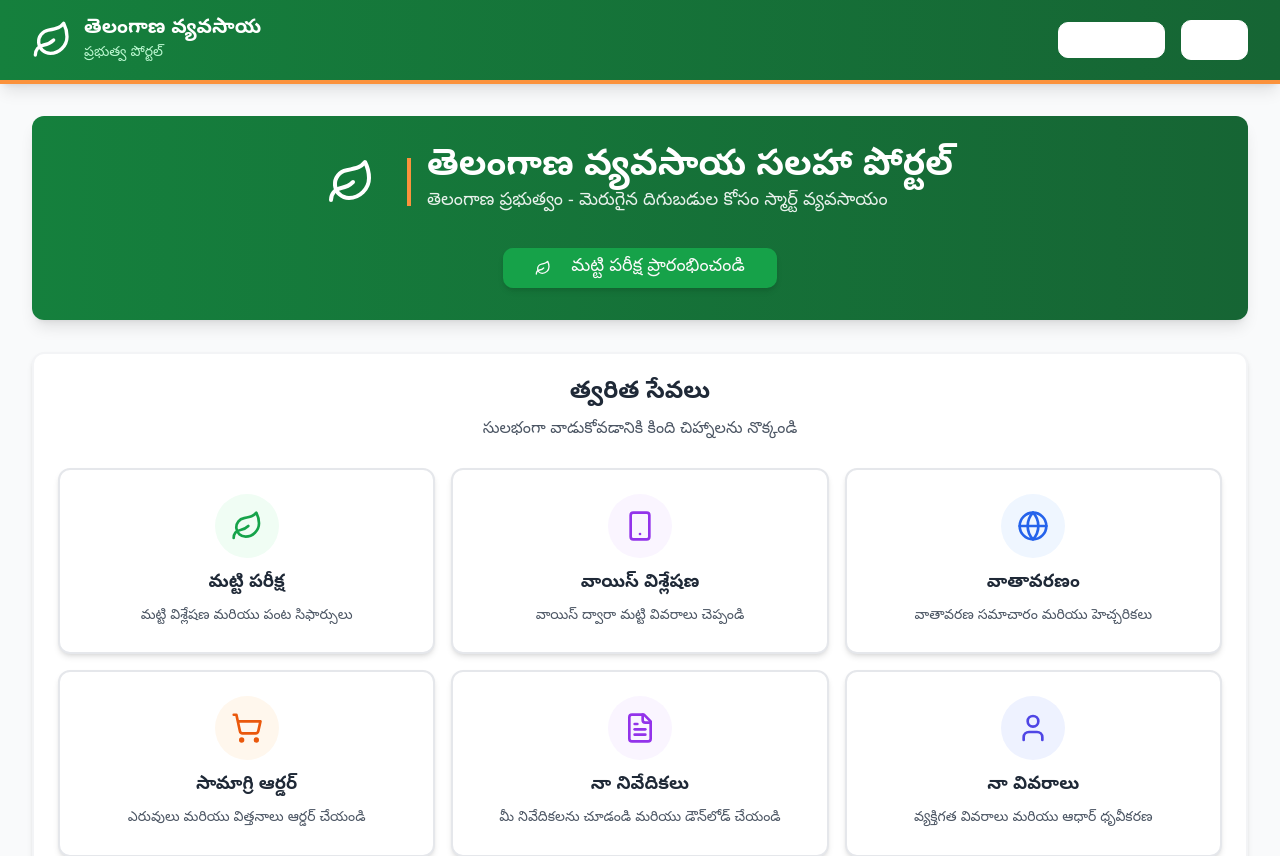
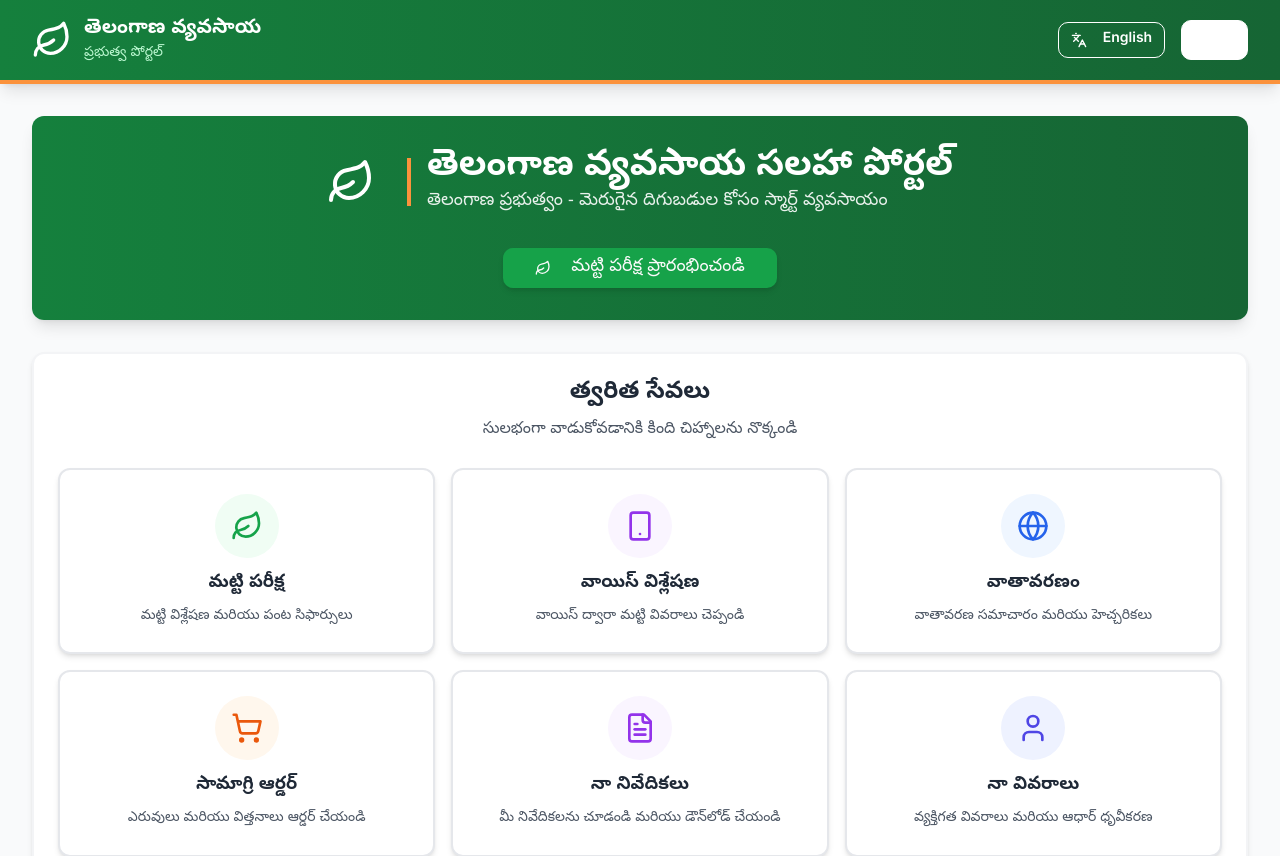
Before and after one commit to eshwar-27/telangana-krishi-sathi-app, a React (Vite) app: page / in a window 1280 px wide. Shown: the top 856 px of the page. Built offline with nearby package versions, Linux system fonts and the light colour scheme.

Commit message:
Visual edit in Lovable
Edited UI in Lovable

```diff
--- a/src/components/LanguageToggle.tsx
+++ b/src/components/LanguageToggle.tsx
@@ -1,28 +1,19 @@
-
 import React from 'react';
 import { Button } from '@/components/ui/button';
 import { Languages } from 'lucide-react';
-
 interface LanguageToggleProps {
   language: string;
   setLanguage: (lang: string) => void;
 }
-
-const LanguageToggle: React.FC<LanguageToggleProps> = ({ language, setLanguage }) => {
-  return (
-    <Button
-      variant="outline"
-      size="sm"
-      onClick={() => setLanguage(language === 'en' ? 'te' : 'en')}
-      className="flex items-center space-x-2 text-white border-white hover:bg-white hover:text-green-700 font-medium"
-      aria-label={language === 'en' ? 'Switch to Telugu' : 'Switch to English'}
-    >
+const LanguageToggle: React.FC<LanguageToggleProps> = ({
+  language,
+  setLanguage
+}) => {
+  return <Button variant="outline" size="sm" onClick={() => setLanguage(language === 'en' ? 'te' : 'en')} aria-label={language === 'en' ? 'Switch to Telugu' : 'Switch to English'} className="flex items-center space-x-2 text-white border-white bg-whitetext-green-700 font-medium">
       <Languages className="h-4 w-4" aria-hidden="true" />
       <span className="font-semibold">
         {language === 'en' ? 'తెలుగు' : 'English'}
       </span>
-    </Button>
-  );
+    </Button>;
 };
-
 export default LanguageToggle;
```
